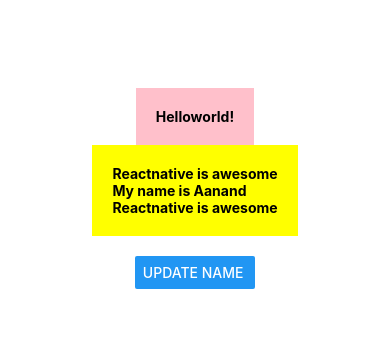
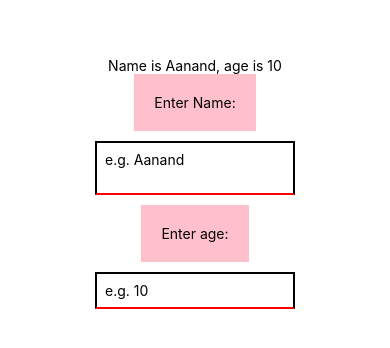
Before and after one commit to AanandBhandari/helloworld_React-Native, a React Native app: screen / in a window 390 px wide. Shown: the part 234-582 px from the top of the page. Built offline with nearby package versions, Linux system fonts and the light colour scheme.

Commit message:
Text input

```diff
--- a/App.js
+++ b/App.js
@@ -1,31 +1,26 @@
 import React, {useState} from 'react';
-import { StyleSheet, Text, View , Button} from 'react-native';
+import { StyleSheet, Text, View, TextInput} from 'react-native';
 
 export default function App() {
   const [name,setName] =useState('Aanand')
-  const changeName = () => {
-    if (name == 'Aanand') {
-      setName('Paras')
-    }
-    if (name == 'Paras') {
-      setName('Aanand')
-    }
-  }
+  const [age,setAge] = useState(10)
   return (
     <View style={styles.container}>
-      <View style={styles.header}>
-      <Text style={styles.boldText}>Helloworld!</Text>
-    </View>
-    <View style={styles.body}>
-      <Text style={styles.boldText}>Reactnative is awesome</Text>
-      <Text style={styles.boldText}>My name is {name}</Text>
-      <Text style={styles.boldText}>Reactnative is awesome</Text>
-    </View>
-    <View style={styles.button}>
-    {/* button is self closing tag */}
-    <Button title='Update Name ' onPress={changeName}/>
-    </View>
-
+      <Text>Name is {name}, age is {age}</Text>
+      <Text style={styles.header}>Enter Name:</Text>
+      <TextInput
+        placeholder='e.g. Aanand'
+        style={styles.input}
+        multiline
+        onChangeText = {(val)=> setName(val)}
+      />
+      <Text style={styles.header}>Enter age:</Text>
+      <TextInput
+      keyboardType='number-pad'
+        placeholder='e.g. 10'
+        style={styles.input}
+        onChangeText={(val)=> setAge(val)}
+      />
     </View>
   );
 }
@@ -36,6 +31,13 @@
     backgroundColor: '#fff',
     alignItems: 'center',
     justifyContent: 'center',
+  },
+  input:{
+    borderBottomColor: 'red',
+    borderWidth: 2,
+    padding: 8,
+    margin:10,
+    width: 200
   },
   header: {
     backgroundColor: 'pink',
```
